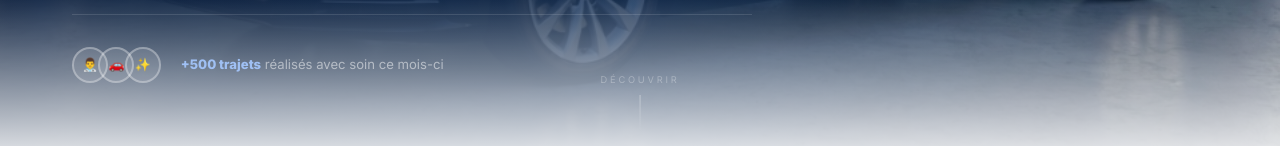
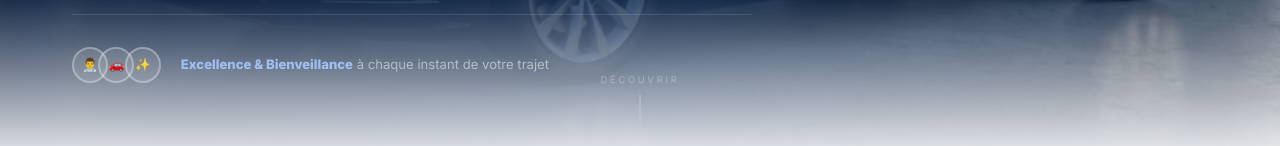
Before and after one commit to Anaska47/Taxi, a React (Vite) app: page /#/ in a window 1280 px wide. Shown: the part 630-776 px from the top of the page. Built offline with nearby package versions, Linux system fonts and the light colour scheme; no server answers; a web font is replaced by a local one.

Commit message:
content: update hero social proof message with excellence and bienveillance

```diff
--- a/pages/Home.tsx
+++ b/pages/Home.tsx
@@ -71,7 +71,7 @@ const Home = () => {
                                 ))}
                             </div>
                             <p style={{ fontSize: '0.82rem', color: 'rgba(255,255,255,0.5)' }}>
-                                <span style={{ color: 'rgba(165,200,255,0.9)', fontWeight: 800 }}>+500 trajets</span> réalisés avec soin ce mois-ci
+                                <span style={{ color: 'rgba(165,200,255,0.9)', fontWeight: 800 }}>Excellence & Bienveillance</span> à chaque instant de votre trajet
                             </p>
                         </div>
                     </div>
```
